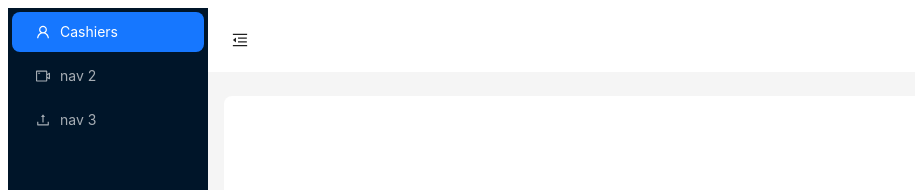
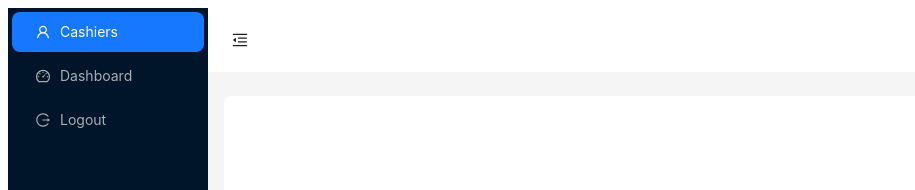
Before and after one commit to KC878/logicbaseojts_ustp, a Next.js app: page /pages/dashboard in a window 1280 px wide. Shown: the top 190 px of the page, without its empty margins (0-915 px from the left). Built offline with nearby package versions, Linux system fonts and the light colour scheme.

Commit message:
Added Icon Dashboard, and Logout

```diff
--- a/src/components/Dashboard.tsx
+++ b/src/components/Dashboard.tsx
@@ -1,18 +1,17 @@
 import React, { useState } from 'react';
 import {
+  LoginOutlined,
   MenuFoldOutlined,
   MenuUnfoldOutlined,
-  UploadOutlined,
+  LogoutOutlined,
   UserOutlined,
-  VideoCameraOutlined,
+  DashboardOutlined,
 } from '@ant-design/icons';
 import { Button, Layout, Menu, theme } from 'antd';
 
 // importing Pages
 import CashiersPage from '../app/pages/cashiers/page'
 import Home from '../app/pages/dashboard/page'
-
-import Link from 'next/link';
 
 
 const { Header, Footer, Sider, Content} = Layout;
@@ -29,6 +28,8 @@ const Dashboard: React.FC = ({children}) => {
   const handleMenuClick = ({key}: {key: string }) => {
     setMenuItem(key);
 
+
+    // passing over pages
     if (key === '1'){
       setSelectedComponent(
       <CashiersPage />
@@ -63,13 +64,13 @@ const Dashboard: React.FC = ({children}) => {
             },
             {
               key: '2',
-              icon: <VideoCameraOutlined />,
-              label: 'nav 2',
+              icon: <DashboardOutlined />,
+              label: 'Dashboard',
             },
             {
               key: '3',
-              icon: <UploadOutlined />,
-              label: 'nav 3',
+              icon: <LogoutOutlined />,
+              label: 'Logout',
             },
           ]}
         />
```
